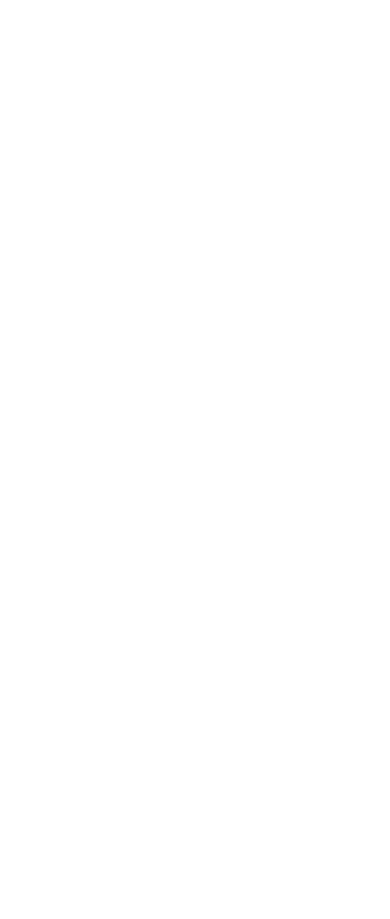
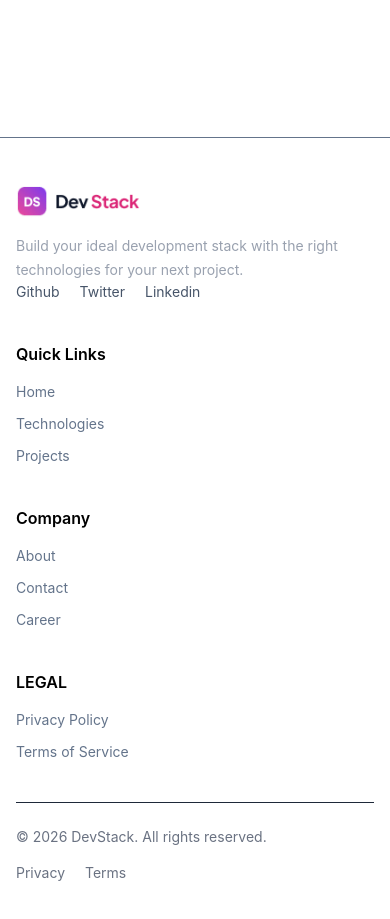
Before and after one commit to jewelranadev/DevStack-Assignment-5, a React (Vite) app: page / in a window 390 px wide. Shown: the part 5000-5919 px from the top of the page. Before the commit the page ends 5057 px from the top, so only its background shows below. Built offline with nearby package versions, Linux system fonts and the light colour scheme.

Commit message:
Added responsive footer section

```diff
--- a/src/App.tsx
+++ b/src/App.tsx
@@ -1,6 +1,7 @@
 import NavBar from './component/NavBar'
 import Hero from './component/Hero'
 import TechnologySection from './component/TechnologySection'
+import Footer from './component/Footer'
 import { Suspense } from 'react'
 import type { TechType } from './component/techType'
 
@@ -21,7 +22,7 @@
       <Suspense fallback={<h2>Loading..........</h2>}>
         <TechnologySection technologyPromise={technologyPomise} />
       </Suspense>
-
+      <Footer/>
     </>
   )
 }
--- /dev/null
+++ b/src/component/Footer.tsx
@@ -0,0 +1,107 @@
+export default function Footer() {
+  return (
+    <footer className="mt-20 border-t border-gray- text-[#64748B]">
+      <div className="mx-auto max-w-7xl px-4 py-12 md:px-6">
+        <div className="grid gap-10 md:grid-cols-2 lg:grid-cols-4">
+          <div>
+
+            <img
+            className="h-8 w-auto" src="/src/assets/logo-text.png" alt="" />
+
+
+
+            <p className="mt-4 max-w-sm text-sm leading-6 text-gray-400">
+              Build your ideal development stack with the right technologies for
+              your next project.
+            </p>
+
+            <div className="flex gap-5 text-[#475569] text-sm">
+                <a href="#" >Github</a>
+                <a href="#">Twitter</a>
+                <a href="#">Linkedin</a>
+            </div>
+          </div>
+
+          <div>
+            <h3 className="mb-4 font-semibold text-black">Quick Links</h3>
+
+            <ul className="space-y-3 text-sm">
+              <li>
+                <a href="#" className="transition hover:text-pink-400">
+                  Home
+                </a>
+              </li>
+              <li>
+                <a href="#" className="transition hover:text-pink-400">
+                  Technologies
+                </a>
+              </li>
+              <li>
+                <a href="#" className="transition hover:text-pink-400">
+                  Projects
+                </a>
+              </li>
+            </ul>
+          </div>
+
+          <div>
+            <h3 className="mb-4 font-semibold text-black">Company</h3>
+
+            <ul className="space-y-3 text-sm">
+              <li>
+                <a href="#" className="transition hover:text-purple-400">
+                  About
+                </a>
+              </li>
+              <li>
+                <a href="#" className="transition hover:text-purple-400">
+                  Contact
+                </a>
+              </li>
+              <li>
+                <a href="#" className="transition hover:text-purple-400">
+                  Career
+                </a>
+              </li>
+
+            </ul>
+          </div>
+
+          <div>
+            <h3 className="mb-4 font-semibold text-black">LEGAL</h3>
+
+            <ul className="space-y-3 text-sm">
+              <li>
+                <a href="#" className="transition hover:text-purple-400">
+                  Privacy Policy
+                </a>
+              </li>
+              <li>
+                <a href="#" className="transition hover:text-purple-400">
+                  Terms of Service
+                </a>
+              </li>
+
+            </ul>
+          </div>
+
+          </div>
+
+        <div className="mt-10 flex flex-col gap-4 border-t border-gray-800 pt-6 text-sm text-gray-500 md:flex-row md:items-center md:justify-between">
+          <p>© 2026 DevStack. All rights reserved.</p>
+
+          <div className="flex gap-5">
+            <a href="#" className="transition hover:text-purple-800">
+              Privacy
+            </a>
+
+            <a href="#" className="transition hover:text-purple-800">
+              Terms
+            </a>
+
+          </div>
+        </div>
+      </div>
+    </footer>
+  );
+}
```
